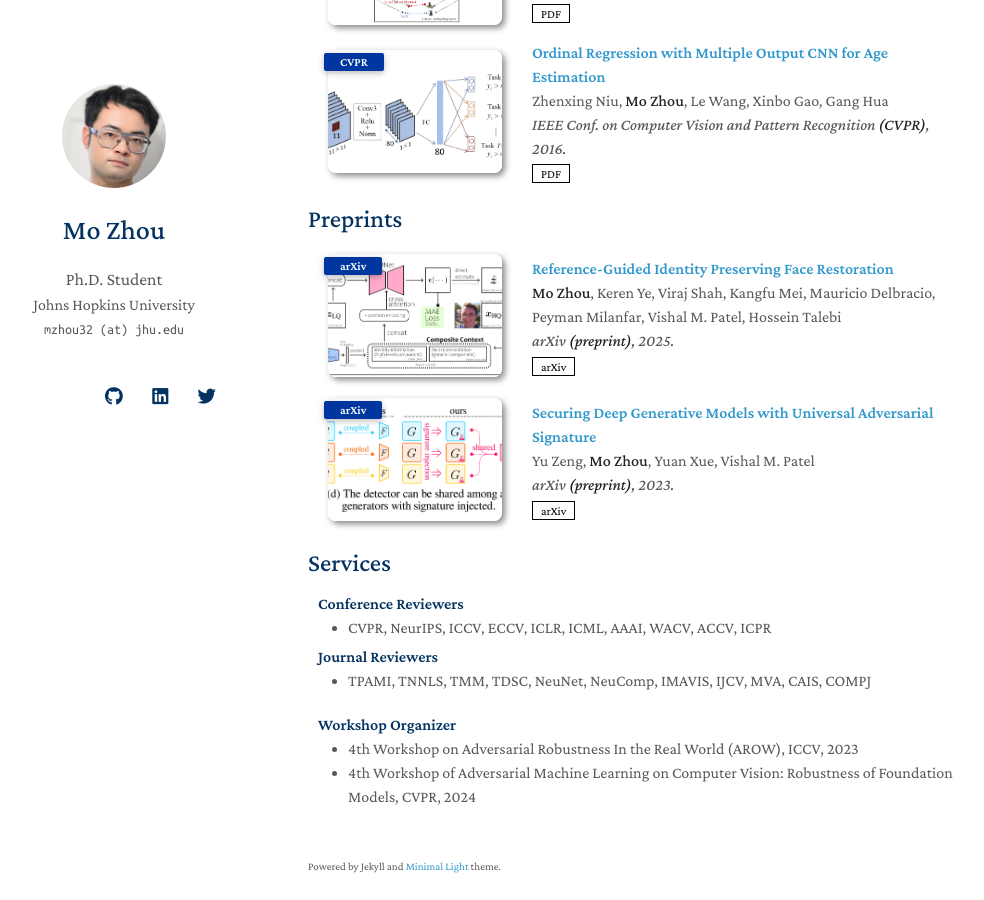
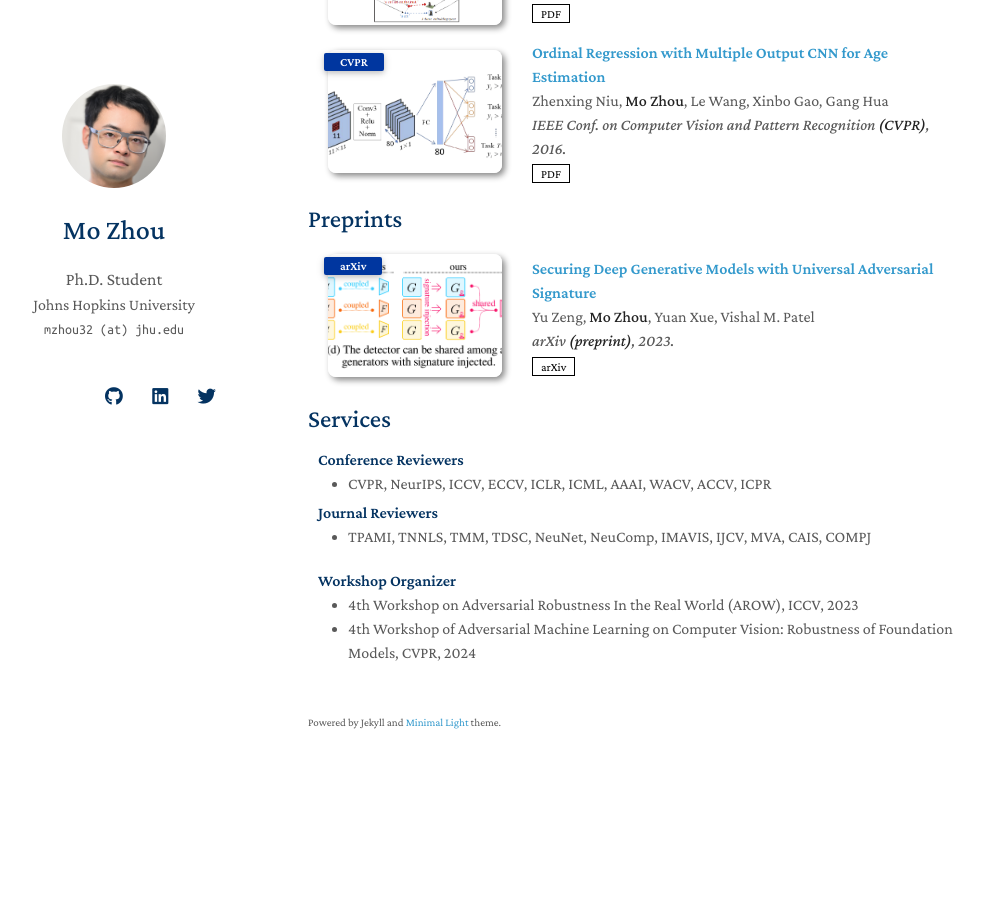
Before and after one commit to cdluminate/cdluminate.github.io, a Jekyll site: the page built from index.md, in a window 1280 px wide and 900 px high, scrolled down 3014 px. Shown: the whole window, without its empty margins (162-1146 px from the left). Built offline with Jekyll 4.4.1, drawn with Linux system fonts in a browser that asks for light colours; nearby versions of some CDN libraries; a style sheet for code colours, icons or effects is not loaded; our own code applies the rules of GitHub Pages for plain Markdown files; after the commit the page ends 3817 px from its top, so only the background shows below that.

Commit message:
preprint is moved

```diff
--- a/_includes/preprints.md
+++ b/_includes/preprints.md
@@ -12,24 +12,7 @@
 +2024, Under Reivew.
 -->
 
-<li>
-<div class="pub-row">
-  <div class="col-sm-3 abbr" style="position: relative;padding-right: 15px;padding-left: 15px;">
-    <img src="assets/img/refipfr.png" class="teaser img-fluid z-depth-1">
-    <abbr class="badge">arXiv</abbr>
-  </div>
-  <div class="col-sm-9" style="position: relative;width: 100%;padding-right: 15px;padding-left: 20px;">
-    <div class="title"><a href="https://arxiv.org/abs/2505.21905">Reference-Guided Identity Preserving Face Restoration</a></div>
-    <div class="author"><strong>Mo Zhou</strong>, Keren Ye, Viraj Shah, Kangfu Mei, Mauricio Delbracio, Peyman Milanfar, Vishal M. Patel, Hossein Talebi</div>
-    <div class="periodical"><em>arXiv <strong>(preprint)</strong>, 2025.</em></div>
-    <div class="links">
-<!--      <a href="https://openaccess.thecvf.com/content/CVPR2022/papers/Zhou_Enhancing_Adversarial_Robustness_for_Deep_Metric_Learning_CVPR_2022_paper.pdf" class="btn btn-sm z-depth-0" role="button" target="_blank" style="font-size:12px;">PDF</a> -->
-      <a href="https://arxiv.org/abs/2505.21905" class="btn btn-sm z-depth-0" role="button" target="_blank" style="font-size:12px;">arXiv</a>
-<!--      <strong><i style="color:#e74d3c">Oral Presentation</i></strong> -->
-    </div>
-  </div>
-</div>
-</li>
+
 
 
 
```
